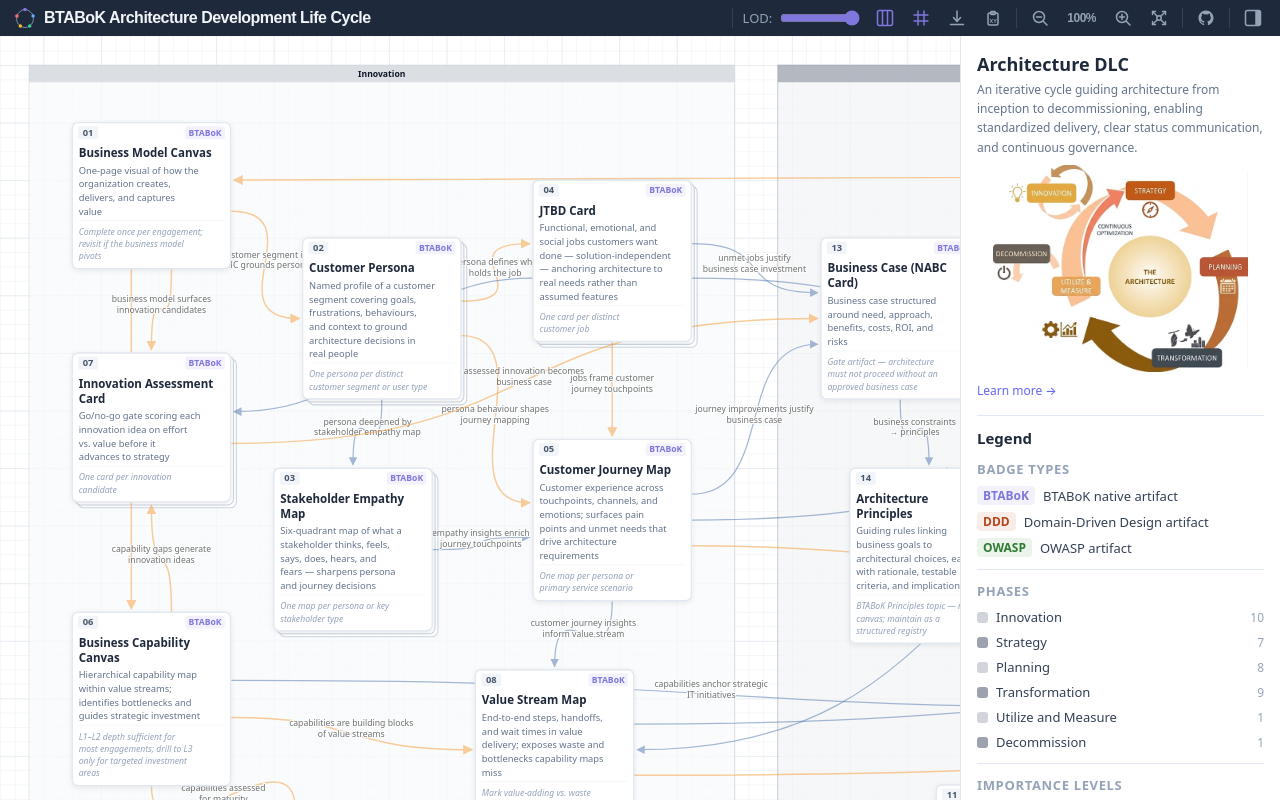
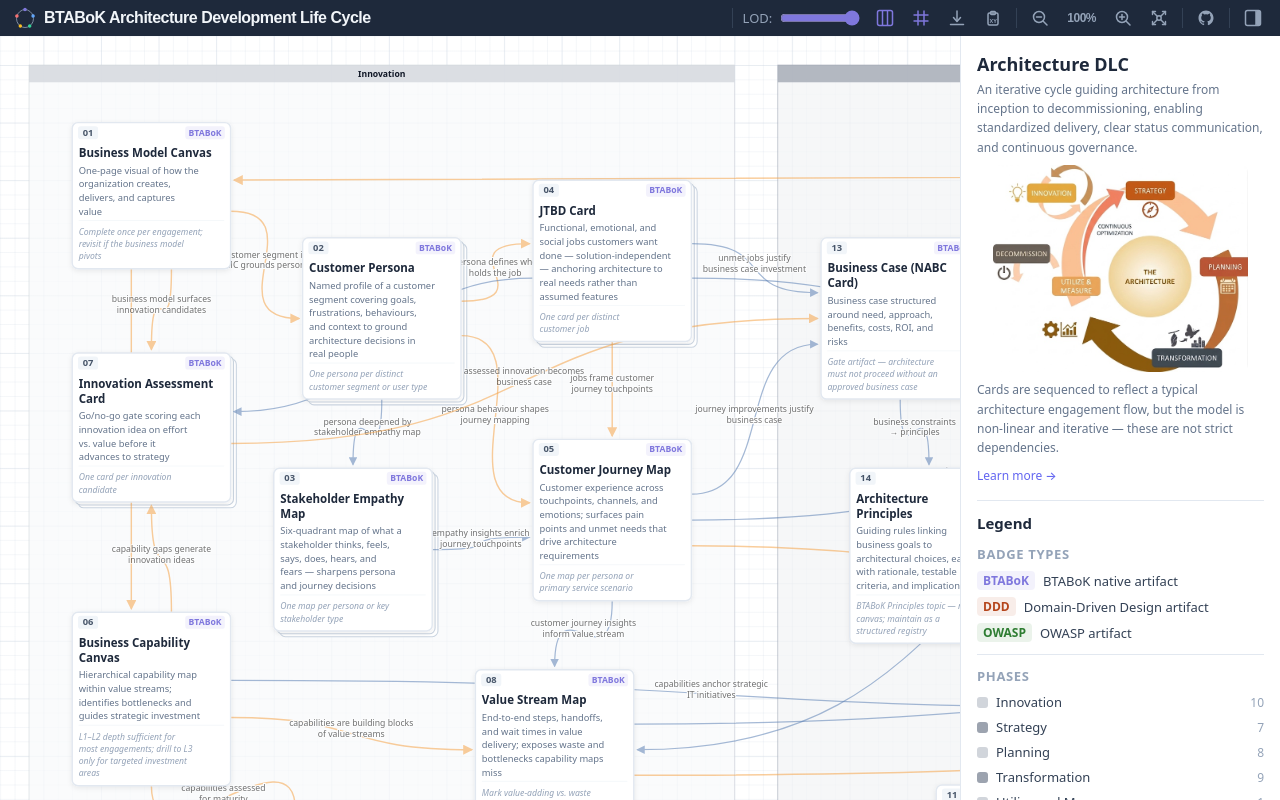
Before and after one commit to hza/btabok-adlc, a React (Vite) app: page / in a window 1280 px wide. Built offline with nearby package versions, Linux system fonts and the light colour scheme.

Commit message:
fix: update comments for clarity on architecture engagement flow in EdgeData and Sidebar components

```diff
--- a/src/btabok-adlc-model.ts
+++ b/src/btabok-adlc-model.ts
@@ -100,7 +100,7 @@
   importance: 1 | 2 | 3;
 }
 
-// Order of cards are ordered to reflect a typical architecture engagement flow, but the model is non-linear and iterative so these are not strict dependencies.
+// Cards are sequenced to reflect a typical architecture engagement flow, but the model is non-linear and iterative — these are not strict dependencies.
 // Importance ratings reflect how critical each artifact is to a complete and verifiable architecture, with 3 being non-negotiable core artifacts, 2 being strongly recommended, and 1 being valuable but not essential.
 // ─── node data ────────────────────────────────────────────────────────────────
 export const NODES: NodeData[] = (([
--- a/src/components/Sidebar.tsx
+++ b/src/components/Sidebar.tsx
@@ -195,6 +195,9 @@
           <div style={{ padding: '0 16px 8px' }}>
             <img src={adlcImg} alt="ADLC" style={{ width: '100%', display: 'block', borderRadius: 8 }} />
           </div>
+          <div style={{ fontSize: 12, color: '#64748B', lineHeight: 1.6, marginBottom: 8 }}>
+            Cards are sequenced to reflect a typical architecture engagement flow, but the model is non-linear and iterative — these are not strict dependencies.
+          </div>
           <a href="https://iasa-global.github.io/btabok/architecture_lifecycle.html"
             target="_blank" rel="noreferrer"
             style={{ fontSize: 12, color: '#6366F1', textDecoration: 'none', fontWeight: 500 }}>
```
